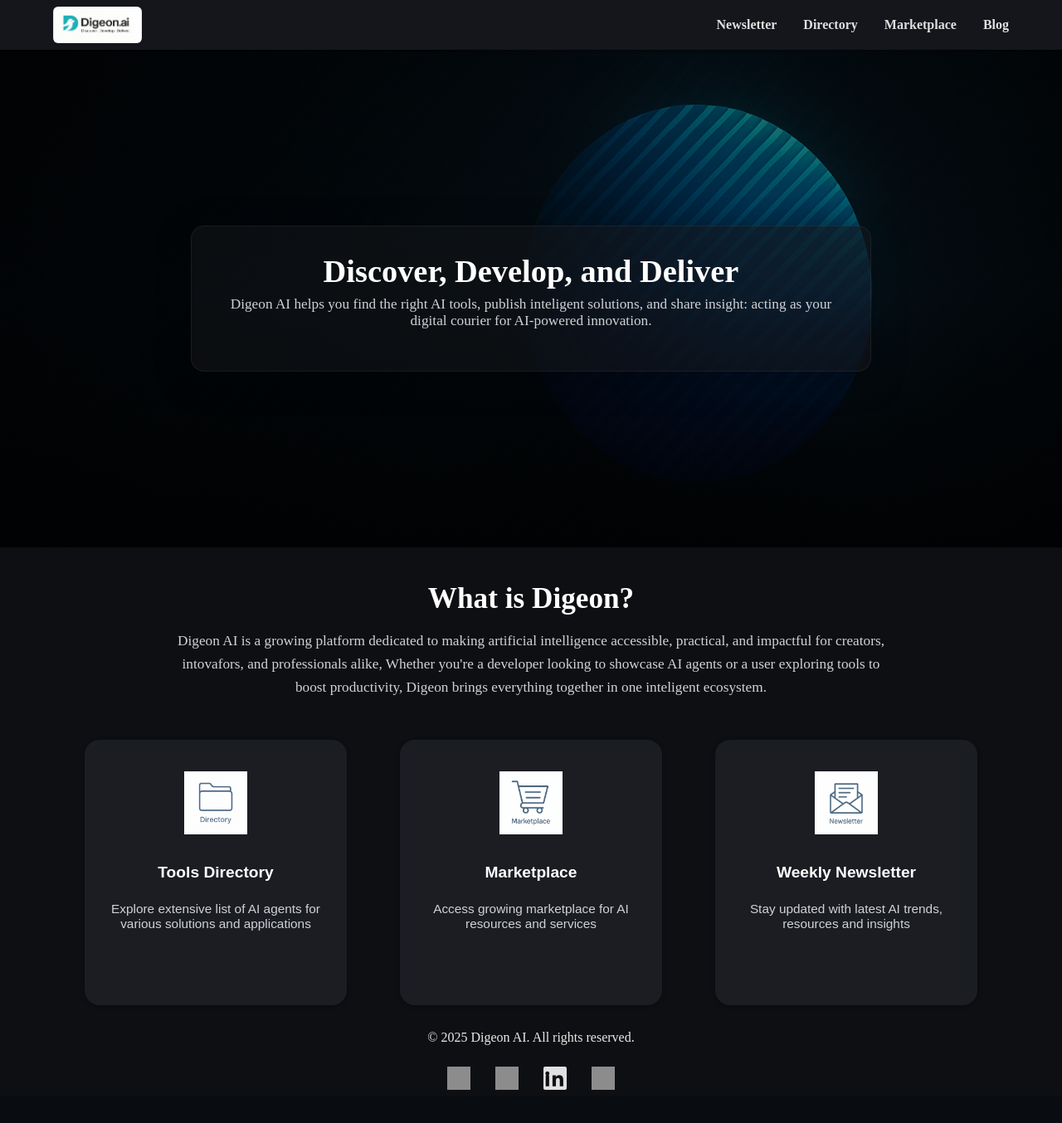
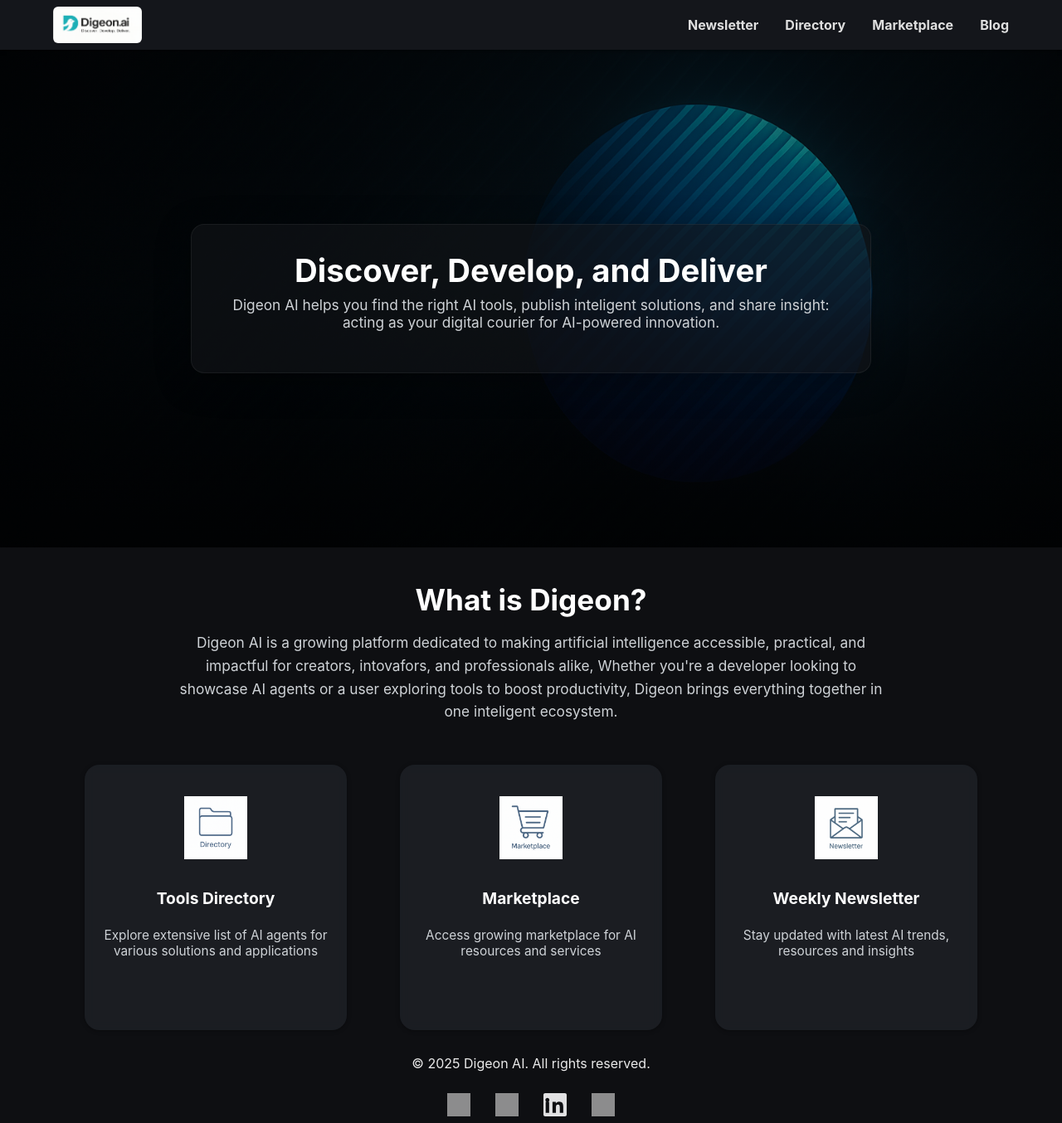
Before and after one commit to RajD2004/digeon, a Flask app: page / in a window 1280 px wide. Shown: the whole page at 83% size. Before the commit the page ends 1314 px from the top, so only its background shows below. Run offline with Flask 3, Linux system fonts and the light colour scheme; grey boxes are pictures that could not be loaded.

Commit message:
Update index.css

```diff
--- a/static/css/index.css
+++ b/static/css/index.css
@@ -1,4 +1,7 @@
 /* HOMEPAGE-ONLY STYLES — DARK THEME (moved from inline) */
+html, body { font-family: 'Inter', Arial, sans-serif; }
+input, button, select, textarea { font: inherit; }
+
 body {
   background: #0e0f12;
   color: #eaeaea;
```
